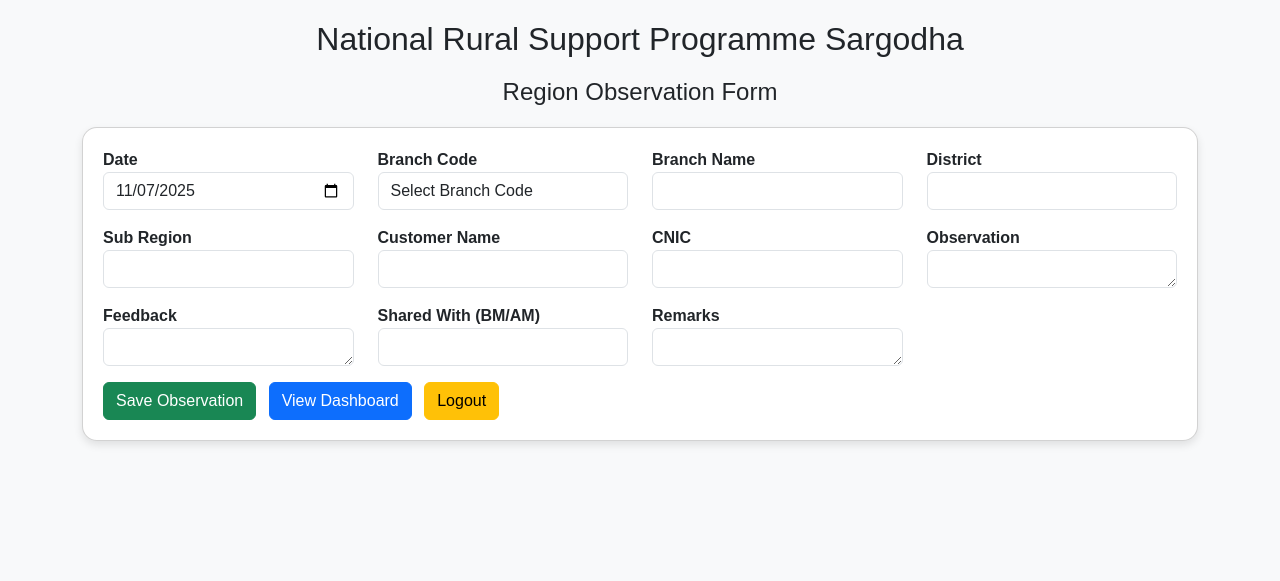
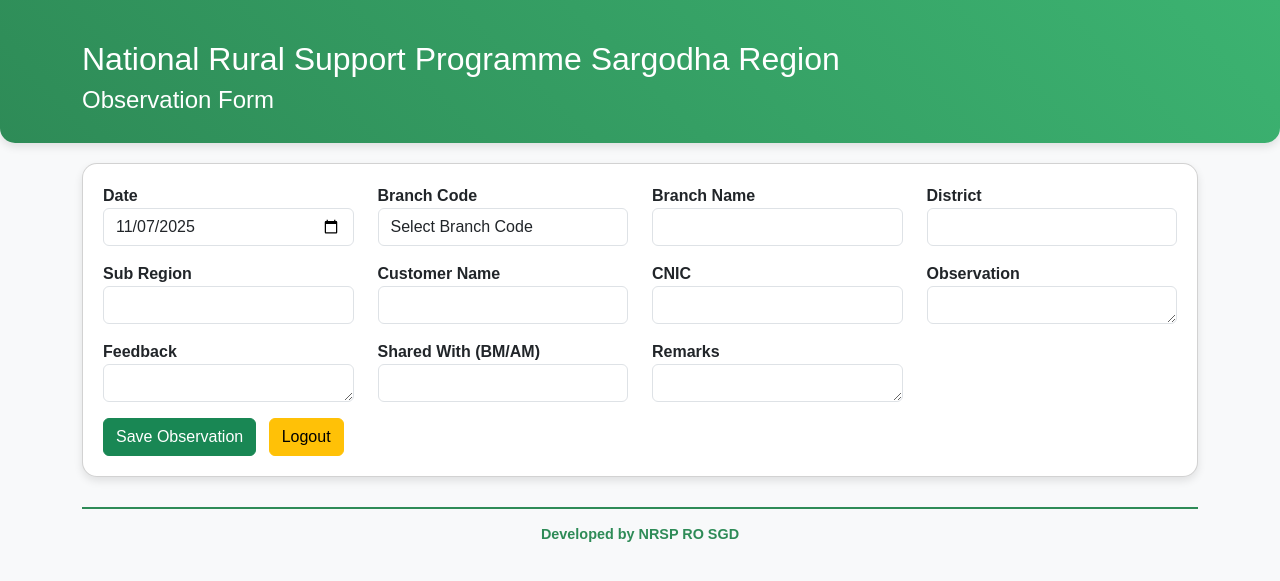
Before and after one commit to ghazanfariqbal630/Loan-Application, a Flask app: page / in a window 1280 px wide. Shown: the top 581 px of the page. Run offline with Flask 3, Linux system fonts and the light colour scheme; the visitor is signed in with stand-in values (Sample User, id 1).

Commit message:
Update form.html

```diff
--- a/templates/form.html
+++ b/templates/form.html
@@ -10,12 +10,16 @@
             font-family: Arial, sans-serif;
             background-color: #f8f9fa;
         }
+        .header-section {
+            background: linear-gradient(45deg, #2E8B57, #3CB371);
+            color: white;
+            padding: 20px 0;
+            margin-bottom: 20px;
+            border-radius: 0 0 15px 15px;
+            box-shadow: 0 4px 8px rgba(0,0,0,0.1);
+        }
         .container {
             margin-top: 20px;
-        }
-        h2, h4 {
-            text-align: center;
-            margin-bottom: 20px;
         }
         .card {
             border-radius: 15px;
@@ -34,13 +38,27 @@
             border-color: #c3e6cb;
             color: #155724;
         }
+        .footer {
+            text-align: center;
+            margin-top: 30px;
+            padding: 15px;
+            color: #2E8B57;
+            font-weight: bold;
+            font-size: 0.9em;
+            border-top: 2px solid #2E8B57;
+        }
     </style>
 </head>
 <body>
+    <!-- Header Section -->
+    <div class="header-section">
+        <div class="container">
+            <h2>National Rural Support Programme Sargodha Region</h2>
+            <h4>Observation Form</h4>
+        </div>
+    </div>
+
     <div class="container">
-        <h2>National Rural Support Programme Sargodha</h2>
-        <h4>Region Observation Form</h4>
-
         <!-- Success Message -->
         {% with messages = get_flashed_messages(with_categories=true) %}
             {% if messages %}
@@ -114,9 +132,13 @@
                 </div>
 
                 <button type="submit" class="btn btn-success">Save Observation</button>
-                <a href="/dashboard" class="btn btn-primary ms-2">View Dashboard</a>
                 <a href="/logout" class="btn btn-warning ms-2">Logout</a>
             </form>
+        </div>
+
+        <!-- Footer -->
+        <div class="footer">
+            Developed by NRSP RO SGD
         </div>
     </div>
 
```
